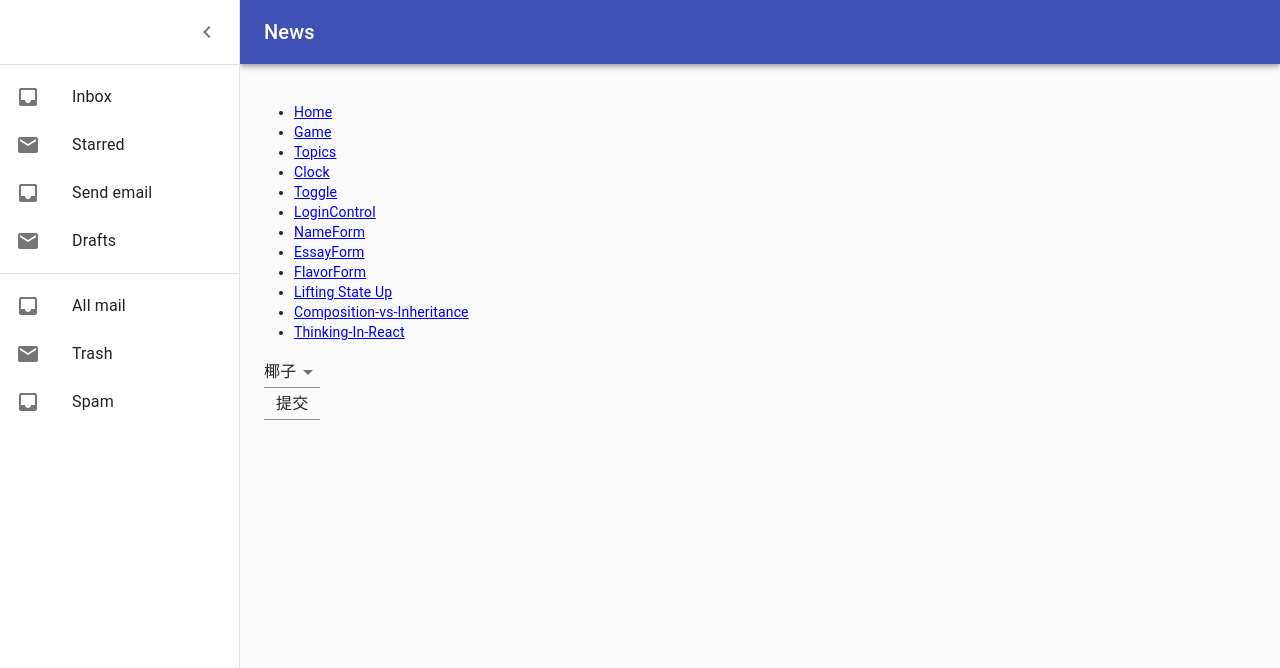
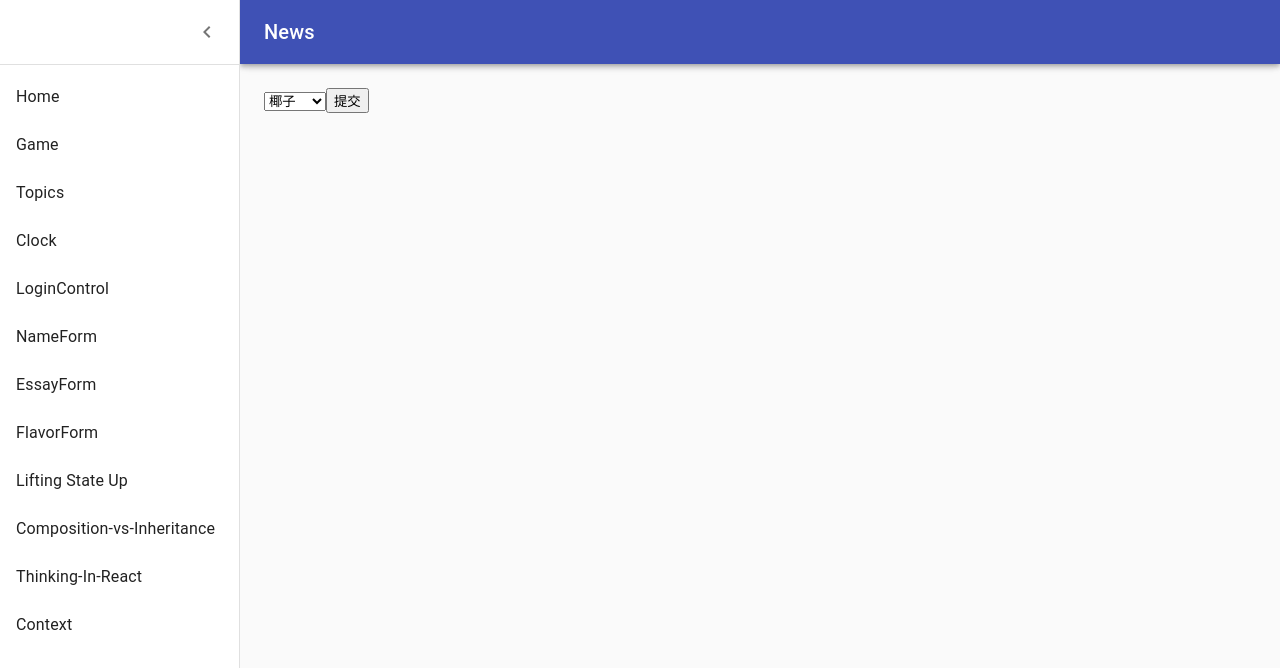
Before and after one commit to AemonCao/ts-react-material-ui, a React (Create React App) app: page /FlavorForm in a window 1280 px wide. Both pictures are taken after a click on the button "open drawer". Shown: the top 668 px of the page. Built offline with nearby package versions, Linux system fonts and the light colour scheme.

Commit message:
修改了 UI

```diff
--- a/src/Router/index.tsx
+++ b/src/Router/index.tsx
@@ -22,6 +22,8 @@ import { Contacts } from "../components/Composition-vs-Inheritance/Contacts";
 import { Chat } from "../components/Composition-vs-Inheritance/Chat";
 import { SignUpDialog } from "../components/Composition-vs-Inheritance/SignUpDialog";
 import { FilterableProductTable } from "../components/Thinking-In-React/FilterableProductTable";
+import { TextContext } from "../components/Context/TextContext";
+import { Toolbar as MyToolbar } from "../components/Context/Toolbar";
 
 import {
   makeStyles,
@@ -37,7 +39,6 @@ import {
   CssBaseline,
   List,
   ListItem,
-  ListItemIcon,
   ListItemText,
   Drawer,
   Divider,
@@ -46,8 +47,6 @@ import {
   Menu as MenuIcon,
   ChevronLeft as ChevronLeftIcon,
   ChevronRight as ChevronRightIcon,
-  Inbox as InboxIcon,
-  Mail as MailIcon,
 } from "@material-ui/icons";
 
 const drawerWidth = 240;
@@ -112,6 +111,21 @@ const App: React.FC = () => {
     setOpen(false);
   };
 
+  const routeList = [
+    { path: "/", name: "Home" },
+    { path: "/game", name: "Game" },
+    { path: "/topics", name: "Topics" },
+    { path: "/clock", name: "Clock" },
+    { path: "/LoginControl", name: "LoginControl" },
+    { path: "/NameForm", name: "NameForm" },
+    { path: "/EssayForm", name: "EssayForm" },
+    { path: "/FlavorForm", name: "FlavorForm" },
+    { path: "/Calculator", name: "Lifting State Up" },
+    { path: "/Composition-vs-Inheritance", name: "Composition-vs-Inheritance" },
+    { path: "/Thinking-In-React", name: "Thinking-In-React" },
+    { path: "/Context", name: "Context" },
+  ];
+
   return (
     <div className={classes.root}>
       <Router>
@@ -155,23 +169,14 @@ const App: React.FC = () => {
           </div>
           <Divider />
           <List>
-            {["Inbox", "Starred", "Send email", "Drafts"].map((text, index) => (
-              <ListItem button key={text}>
-                <ListItemIcon>
-                  {index % 2 === 0 ? <InboxIcon /> : <MailIcon />}
-                </ListItemIcon>
-                <ListItemText primary={text} />
-              </ListItem>
-            ))}
-          </List>
-          <Divider />
-          <List>
-            {["All mail", "Trash", "Spam"].map((text, index) => (
-              <ListItem button key={text}>
-                <ListItemIcon>
-                  {index % 2 === 0 ? <InboxIcon /> : <MailIcon />}
-                </ListItemIcon>
-                <ListItemText primary={text} />
+            {routeList.map((roter, index) => (
+              <ListItem
+                key={roter.path}
+                button
+                component={Link}
+                to={roter.path}
+              >
+                <ListItemText primary={roter.name} />
               </ListItem>
             ))}
           </List>
@@ -181,52 +186,14 @@ const App: React.FC = () => {
         >
           <div className={classes.drawerHeader} />
           <div>
-            <nav>
-              <ul>
-                <li>
-                  <Link to="/">Home</Link>
-                </li>
-                <li>
-                  <Link to="/game">Game</Link>
-                </li>
-                <li>
-                  <Link to="/topics">Topics</Link>
-                </li>
-                <li>
-                  <Link to="/clock">Clock</Link>
-                </li>
-                <li>
-                  <Link to="/toggle">Toggle</Link>
-                </li>
-                <li>
-                  <Link to="/LoginControl">LoginControl</Link>
-                </li>
-                <li>
-                  <Link to="/NameForm">NameForm</Link>
-                </li>
-                <li>
-                  <Link to="/EssayForm">EssayForm</Link>
-                </li>
-                <li>
-                  <Link to="/FlavorForm">FlavorForm</Link>
-                </li>
-                <li>
-                  <Link to="/Calculator">Lifting State Up</Link>
-                </li>
-                <li>
-                  <Link to="/Composition-vs-Inheritance">
-                    Composition-vs-Inheritance
-                  </Link>
-                </li>
-                <li>
-                  <Link to="/Thinking-In-React">Thinking-In-React</Link>
-                </li>
-              </ul>
-            </nav>
-
             {/* A <Switch> looks through its children <Route>s and
             renders the first one that matches the current URL. */}
             <Switch>
+              <Route path="/Context">
+                <TextContext.Provider value="context">
+                  <MyToolbar></MyToolbar>
+                </TextContext.Provider>
+              </Route>
               <Route path="/Thinking-In-React">
                 <FilterableProductTable
                   products={[
--- /dev/null
+++ b/src/components/Context/TextContext.ts
@@ -0,0 +1,3 @@
+import { createContext } from "react";
+
+export const TextContext = createContext("light");
--- /dev/null
+++ b/src/components/Context/ThemedButton.tsx
@@ -0,0 +1,22 @@
+import React from "react";
+import { Button } from "@material-ui/core";
+import { TextContext } from "./TextContext";
+
+export interface ITheme {}
+
+interface IState {}
+
+interface IProps extends ITheme {}
+
+export class ThemedButton extends React.Component<IProps, IState> {
+  constructor(props: IProps) {
+    super(props);
+    this.state = {};
+  }
+
+  static contextType = TextContext;
+
+  render() {
+    return <Button>{this.context}</Button>;
+  }
+}
--- /dev/null
+++ b/src/components/Context/Toolbar.tsx
@@ -0,0 +1,12 @@
+import React from "react";
+import { ThemedButton, ITheme } from "./ThemedButton";
+
+interface IProps extends ITheme {}
+
+export const Toolbar: React.FC<IProps> = (props) => {
+  return (
+    <div>
+      <ThemedButton />
+    </div>
+  );
+};
--- a/src/components/Form/FlavorForm.tsx
+++ b/src/components/Form/FlavorForm.tsx
@@ -1,8 +1,7 @@
 import React from "react";
-import { Select, MenuItem, Input, FormControl } from "@material-ui/core";
 
 interface IState {
-  value: String;
+  value: string;
 }
 
 interface IProps {}
@@ -15,34 +14,26 @@ export default class FlavorForm extends React.Component<IProps, IState> {
     this.handleSubmit = this.handleSubmit.bind(this);
   }
 
-  handleChange(
-    event: React.ChangeEvent<{ name?: string | undefined; value: unknown }>
-  ) {
-    if (typeof event.target.value === "string")
-      this.setState({ value: event.target.value });
+  handleChange(event: React.ChangeEvent<HTMLSelectElement>) {
+    this.setState({ value: event.target.value });
   }
 
-  handleSubmit(event: React.FormEvent<HTMLDivElement>) {
+  handleSubmit(event: React.FormEvent<HTMLFormElement>) {
     alert("你喜欢的水果是：" + this.state.value);
     event.preventDefault();
   }
 
   render() {
     return (
-      <FormControl onSubmit={this.handleSubmit}>
-        <Select
-          label="文章"
-          autoWidth
-          value={this.state.value}
-          onChange={this.handleChange}
-        >
-          <MenuItem value="grapefruit">葡萄柚</MenuItem>
-          <MenuItem value="lime">酸橙</MenuItem>
-          <MenuItem value="coconut">椰子</MenuItem>
-          <MenuItem value="mango">芒果</MenuItem>
-        </Select>
-        <Input type="submit" value="提交" />
-      </FormControl>
+      <form onSubmit={this.handleSubmit}>
+        <select value={this.state.value} onChange={this.handleChange}>
+          <option value="grapefruit">葡萄柚</option>
+          <option value="lime">酸橙</option>
+          <option value="coconut">椰子</option>
+          <option value="mango">芒果</option>
+        </select>
+        <input type="submit" value="提交" />
+      </form>
     );
   }
 }
--- a/src/components/Thinking-In-React/ProductTable.tsx
+++ b/src/components/Thinking-In-React/ProductTable.tsx
@@ -33,7 +33,12 @@ export class ProductTable extends React.Component<IProps, IState> {
     let lastCategory: string | null | undefined = null;
 
     this.props.products.forEach((product) => {
-      if (product.name?.indexOf(filterText) === -1) return;
+      if (
+        product.name
+          ?.toLocaleLowerCase()
+          ?.indexOf(filterText.toLocaleLowerCase()) === -1
+      )
+        return;
       if (inStockOnly && !product.stocked) return;
       if (product.category !== lastCategory) {
         rows.push(
```
Also changed, not shown: src/components/Context/Context.tsx (added, +28 -0 lines).
